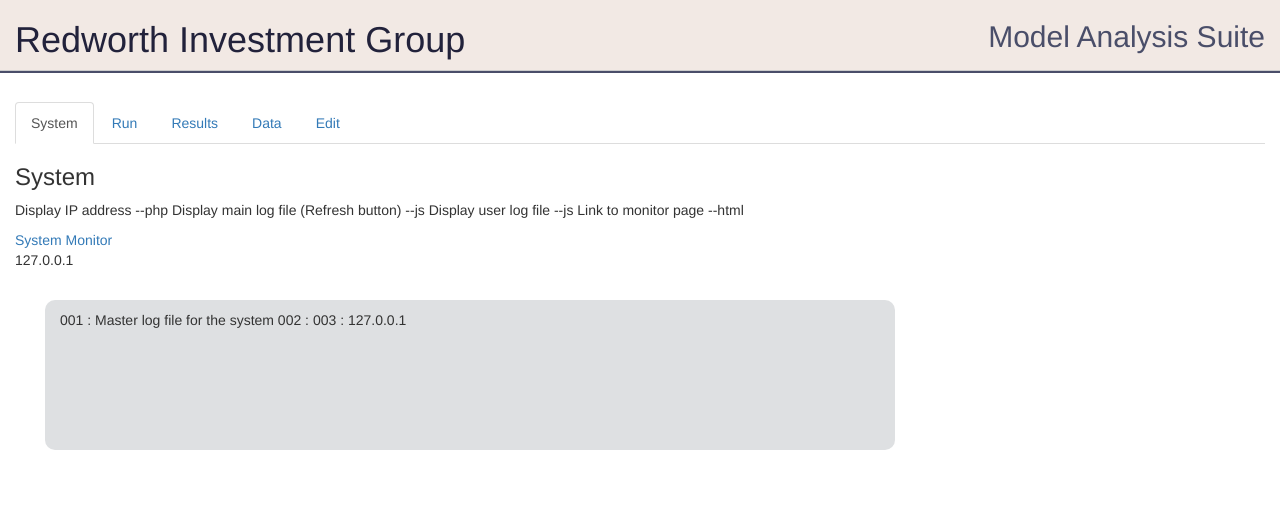
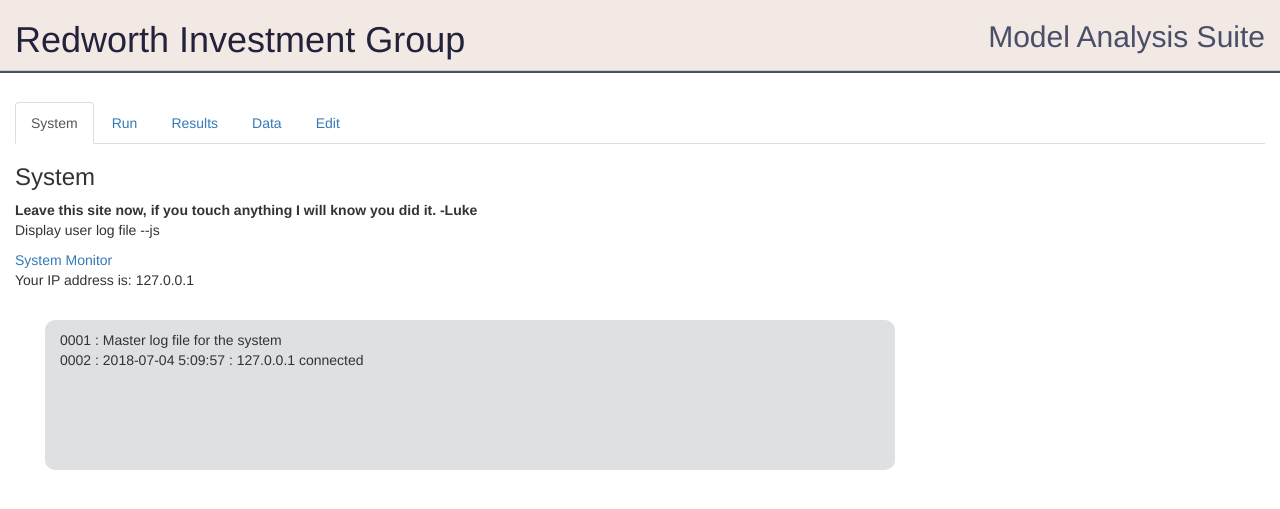
Before and after one commit to lukegehring99/testingSuite, a PHP site: page / in a window 1280 px wide. Shown: the top 509 px of the page. Run offline with PHP 8.4, Linux system fonts and the light colour scheme.

Commit message:
Fixed log file parsing

```diff
--- a/index.php
+++ b/index.php
@@ -43,12 +43,11 @@
   	<div class="tab-content tab-prop">
     	<div id="system" class="tab-pane fade in active">
       	<h3>System</h3>
+				<strong>
+					Leave this site now, if you touch anything I will know you did it. -Luke
+				</strong>
 				<p>
-					Display IP address --php
-					Display main log file (Refresh button) --js
 					Display user log file  --js
-					Link to monitor page --html
-
 				</p>
 
 				<a href="monitor/ServerMonitor/">System Monitor</a>
@@ -56,27 +55,34 @@
 				<?php
 
 					$ip = $_SERVER['REMOTE_ADDR'];
-					echo "<br>".$ip."<br>";
-
-					$handle = fopen("resources/log.txt", 'a') or die('Cannot open log file');
-					$data = "\n".$ip;
-					fwrite($handle, $data);
-					fclose($handle);
+					echo "<br> Your IP address is: ".$ip."<br>";
 
 				?>
 
 				<div class="doc-display">
 					<?php
+
+						//ini_set('display_errors', 1);
+						//error_reporting(E_ALL);
+						$ip = $_SERVER['REMOTE_ADDR'];
+
+						$handle = fopen("resources/log.txt", 'a') or die('Cannot open log file');
+						$data = date("Y-m-d G:i:s")." : ".$ip." connected\n";
+						fwrite($handle, $data);
+						fclose($handle);
+
 						$file = fopen("resources/log.txt", "r");
 						$counter = 1;
 						if($file) {
 							while (($line = fgets($file)) !== false) {
 								if($counter < 10) {
-									echo "00".$counter . " :  " . $line;
+									echo "000".$counter . " :  " . $line ."<br>";
 								} elseif($counter < 100) {
-									echo "0".$counter . " :  " . $line;
+									echo "00".$counter . " :  " . $line ."<br>";
+								} elseif($counter < 1000) {
+									echo "0".$counter . " :  " . $line ."<br>";
 								} else {
-									echo $counter . " :  " . $line;
+									echo $counter . " :  " . $line ."<br>";
 								}
 								$counter++;
 
```
